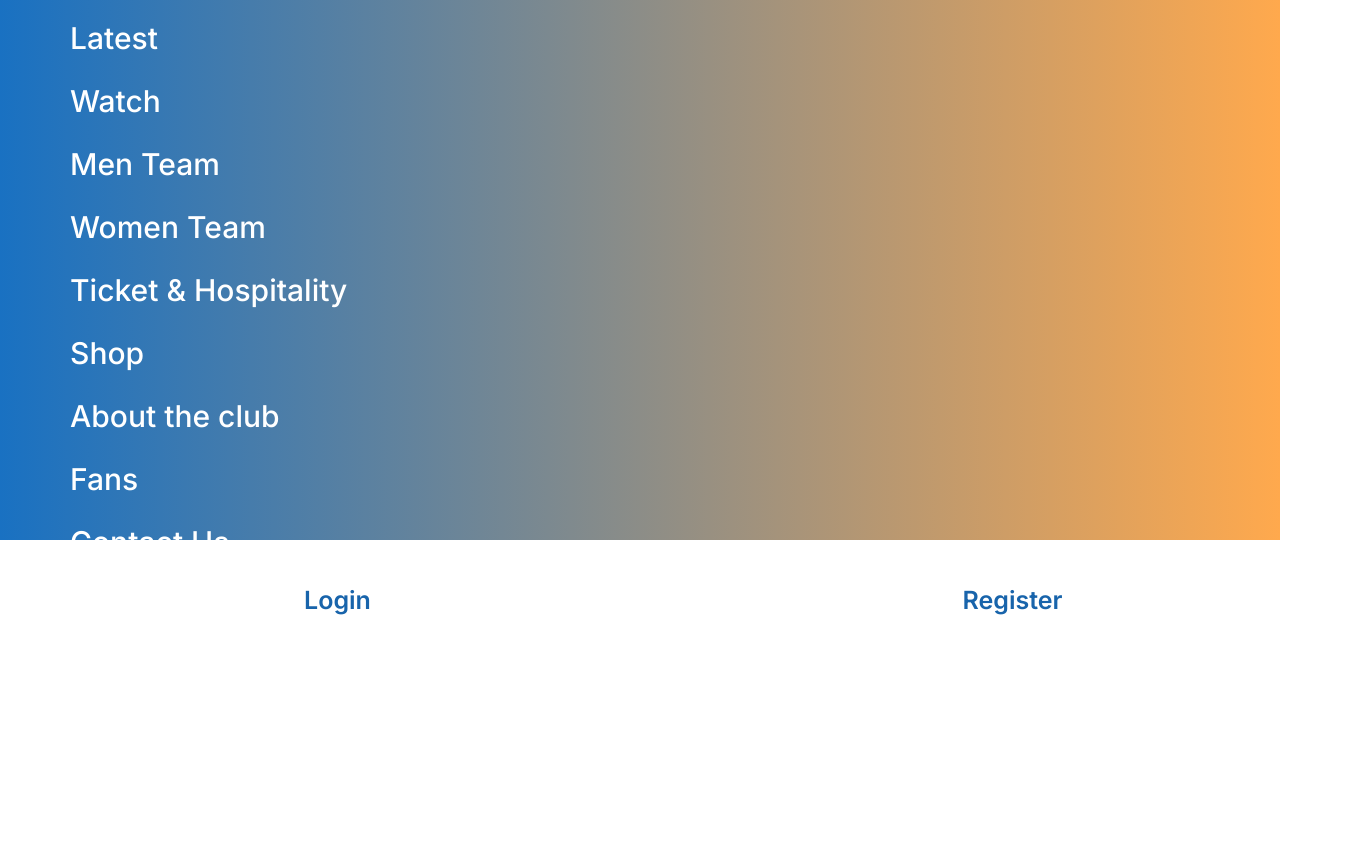
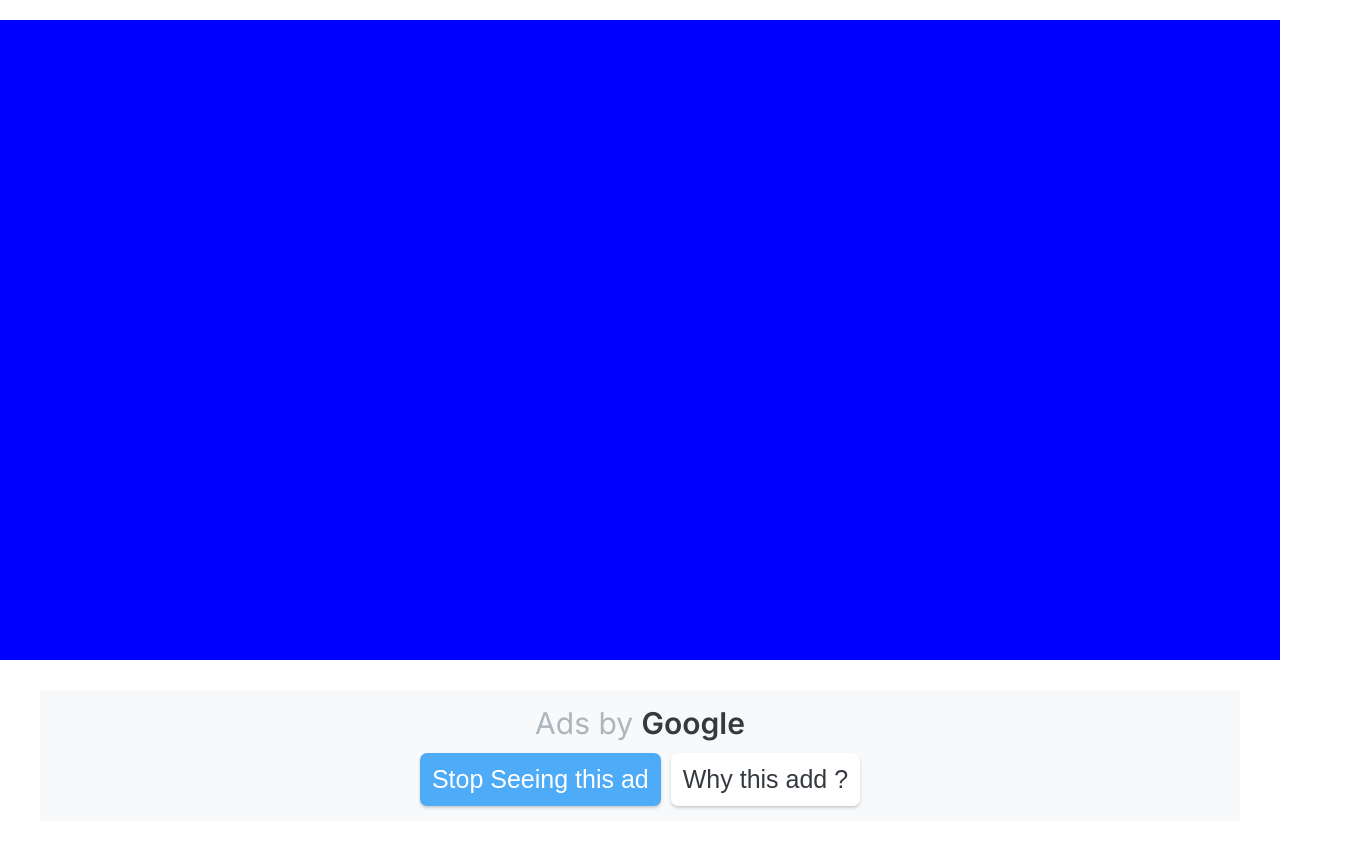
Before and after one commit to williamschidi/IjeleClub, a React (Vite) app: page / in a window 1280 px wide. Shown: the part 140-988 px from the top of the page, 1350 px wide, since content can reach past the window. Before the commit the page ends 800 px from the top, so only its background shows below. Built offline with nearby package versions, Linux system fonts and the light colour scheme.

Commit message:
my update

```diff
--- /dev/null
+++ b/src/components/Advert.jsx
@@ -0,0 +1,57 @@
+import styled from 'styled-components';
+
+const AdvertSection = styled.div`
+  max-width: 120rem;
+  padding: 1.5rem 0;
+  /* height: 10rem; */
+  background: #f8f9fa;
+  margin: 3rem auto;
+  text-align: center;
+  display: flex;
+  flex-direction: column;
+  gap: 1.2rem;
+`;
+const ButtonContainer = styled.div`
+  display: flex;
+  gap: 1rem;
+  justify-content: center;
+  align-items: center;
+`;
+const ButtonPrimary = styled.button`
+  background: ${(props) => (props.primary ? '#4dabf7 ' : '#fff')};
+  color: ${(props) => (props.primary ? '#fff' : ' #343a40')};
+  font-size: 2.5rem;
+  padding: 1.2rem;
+  border: none;
+  border-radius: 0.7rem;
+  box-shadow: 0 2px 3px #ccc;
+  cursor: pointer;
+  margin-bottom: 1.2;
+`;
+
+const H1 = styled.h1`
+  font-weight: 400;
+  font-size: 3rem;
+  color: #adb5bd;
+`;
+const Span = styled.span`
+  color: #343a40;
+  font-size: 3rem;
+  font-weight: bold;
+`;
+
+function Advert() {
+  return (
+    <AdvertSection>
+      <H1>
+        Ads by <Span>Google</Span>
+      </H1>
+      <ButtonContainer>
+        <ButtonPrimary primary>Stop Seeing this ad</ButtonPrimary>
+        <ButtonPrimary>Why this add ?</ButtonPrimary>
+      </ButtonContainer>
+    </AdvertSection>
+  );
+}
+
+export default Advert;
--- a/src/components/ModalSection1.jsx
+++ b/src/components/ModalSection1.jsx
@@ -21,7 +21,7 @@ const Ul = styled.ul`
 
 const Li = styled.li`
   color: #fff;
-  padding: 1rem 2rem;
+  padding: 0.7rem 1.5rem;
 `;
 
 function ModalSection1() {
@@ -52,6 +52,7 @@ function ModalSection1() {
         <Li>About the club</Li>
         <Li>Fans</Li>
         <Li>Contact Us</Li>
+        <Li>Contact Us</Li>
       </Ul>
     </Section1>
   );
--- a/src/pages/IndexPage.jsx
+++ b/src/pages/IndexPage.jsx
@@ -1,7 +1,8 @@
 import styled from 'styled-components';
 import Nav from '../components/Nav';
 import HeroSection from '../components/HeroSection';
-import ModalContainer from '../components/ModalContainer';
+import Advert from '../components/Advert';
+// import ModalContainer from '../components/ModalContainer';
 
 const StyledIndexPage = styled.div`
   display: flex;
@@ -11,12 +12,15 @@ const StyledIndexPage = styled.div`
 
 function IndexPage() {
   return (
-    <StyledIndexPage>
-      {/* <Nav />
-      <HeroSection /> */}
+    <>
+      <StyledIndexPage>
+        <Nav />
+        <HeroSection />
 
-      <ModalContainer />
-    </StyledIndexPage>
+        {/* <ModalContainer /> */}
+      </StyledIndexPage>
+      <Advert />
+    </>
   );
 }
 
```
